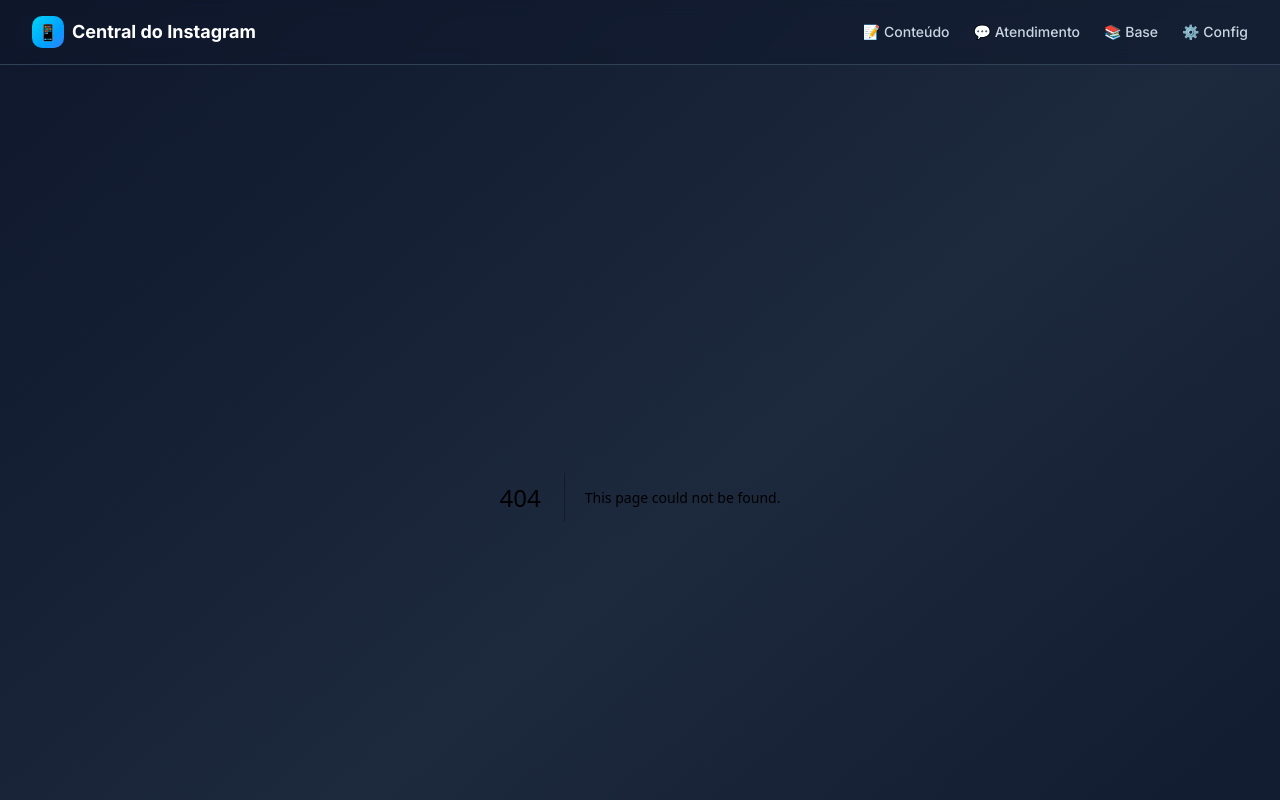
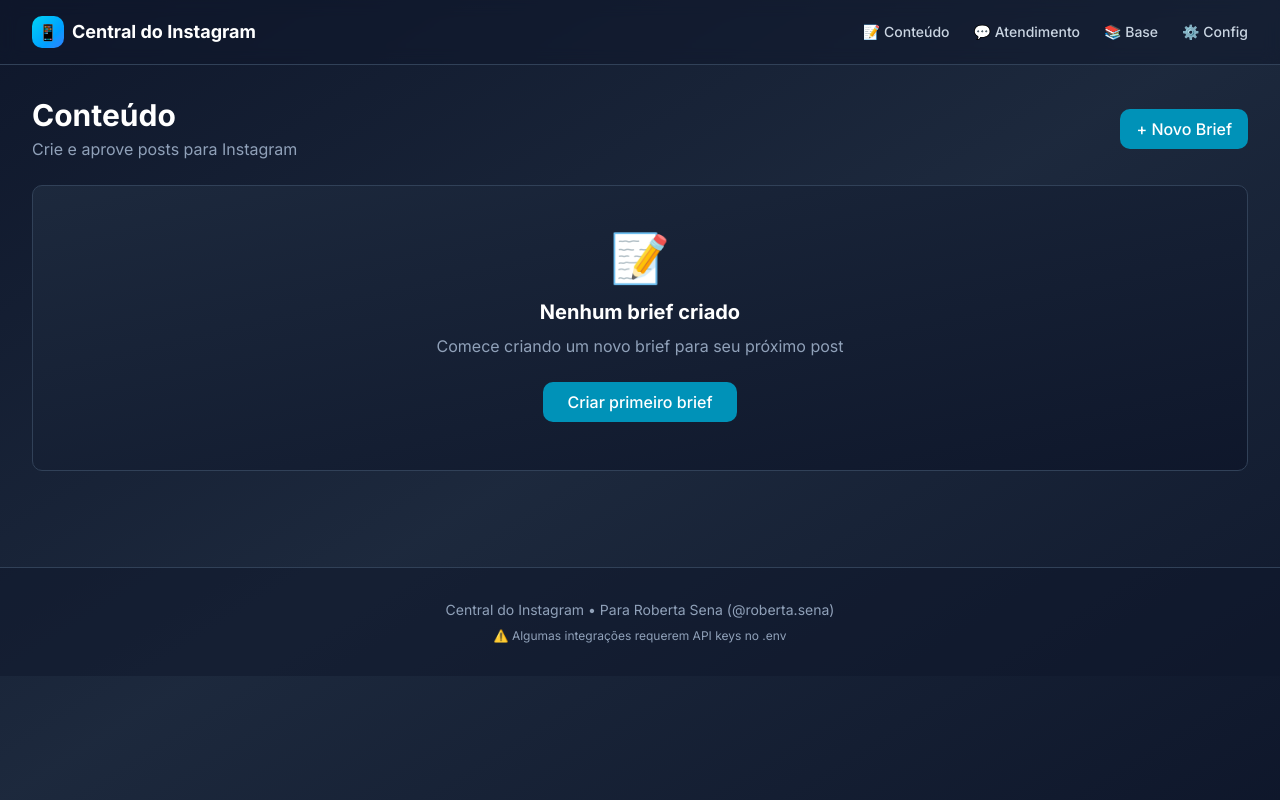
Before and after one commit to robertaferreirasena-cyber/central-do-instagram-um-sistema-que-ce, a Next.js app: page /content in a window 1280 px wide. Before the commit this address had no page. Shown: the top 800 px of the page. Built offline with nearby package versions, Linux system fonts and the light colour scheme.

Commit message:
add app/content/page.tsx

```diff
--- /dev/null
+++ b/app/content/page.tsx
@@ -0,0 +1,61 @@
+'use client';
+
+import { useState } from 'react';
+import Link from 'next/link';
+
+export default function ContentPage() {
+  const [briefs, setBriefs] = useState<any[]>([]);
+  const [loading, setLoading] = useState(false);
+
+  return (
+    <div className="space-y-6">
+      <div className="flex justify-between items-center">
+        <div>
+          <h1 className="text-3xl font-bold text-white">Conteúdo</h1>
+          <p className="text-slate-400 mt-1">Crie e aprove posts para Instagram</p>
+        </div>
+        <Link
+          href="/content/create"
+          className="bg-cyan-600 hover:bg-cyan-700 text-white px-4 py-2 rounded-lg font-medium transition-colors"
+        >
+          + Novo Brief
+        </Link>
+      </div>
+
+      {briefs.length === 0 ? (
+        <div className="bg-gradient-to-br from-slate-800 to-slate-900 border border-slate-700 rounded-lg p-12 text-center">
+          <div className="text-5xl mb-4">📝</div>
+          <h2 className="text-xl font-bold text-white mb-2">Nenhum brief criado</h2>
+          <p className="text-slate-400 mb-6">
+            Comece criando um novo brief para seu próximo post
+          </p>
+          <Link
+            href="/content/create"
+            className="inline-block bg-cyan-600 hover:bg-cyan-700 text-white px-6 py-2 rounded-lg font-medium transition-colors"
+          >
+            Criar primeiro brief
+          </Link>
+        </div>
+      ) : (
+        <div className="space-y-4">
+          {briefs.map((brief: any) => (
+            <div
+              key={brief.id}
+              className="bg-gradient-to-br from-slate-800 to-slate-900 border border-slate-700 rounded-lg p-4"
+            >
+              <div className="flex justify-between items-start">
+                <div className="flex-1">
+                  <h3 className="font-bold text-white">{brief.theme}</h3>
+                  <p className="text-slate-400 text-sm mt-1">{brief.caption.substring(0, 100)}...</p>
+                </div>
+                <span className="text-xs bg-slate-700 text-slate-200 px-2 py-1 rounded">
+                  {brief.status}
+                </span>
+              </div>
+            </div>
+          ))}
+        </div>
+      )}
+    </div>
+  );
+}
```
